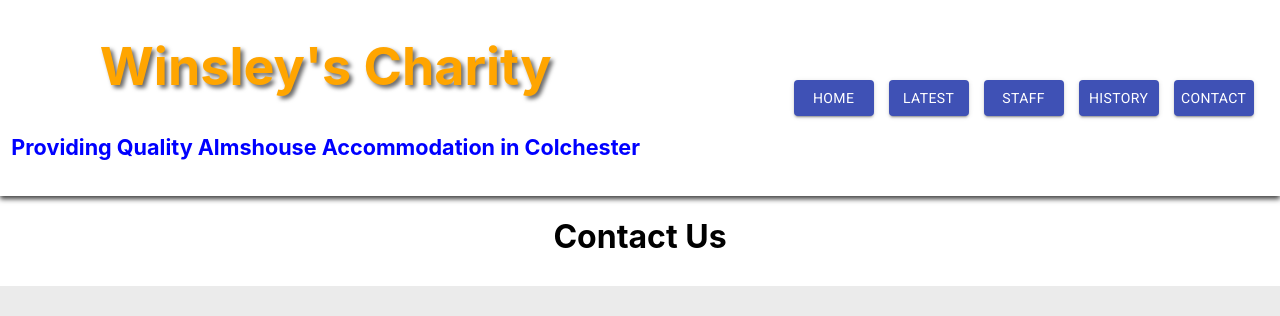
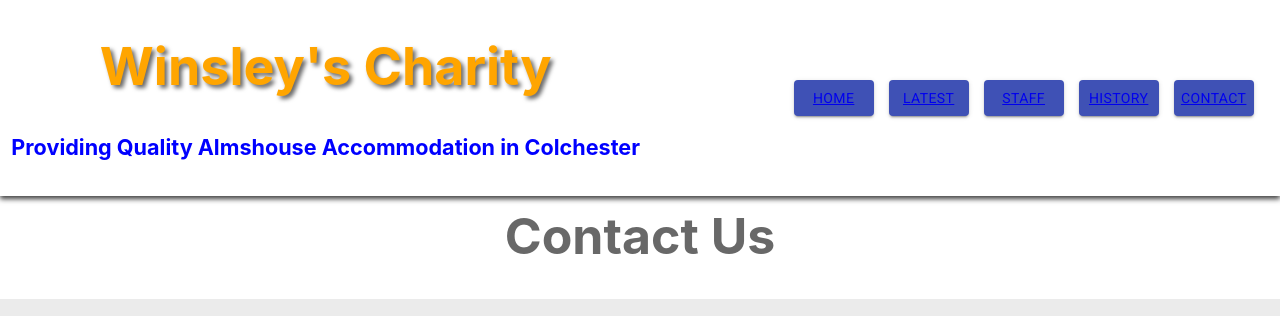
Before and after one commit to martytyndall/winsleyscharity_React.js, a React (Create React App) app: page /contact in a window 1280 px wide. Shown: the top 316 px of the page. Built offline with nearby package versions, Linux system fonts and the light colour scheme.

Commit message:
24/08/2021@15.12
modified nav links

```diff
--- a/src/App.css
+++ b/src/App.css
@@ -2,7 +2,9 @@
   text-align: center;
 }
 
-
+link{
+  text-decoration: none;
+}
 
 h3 {
   color: #474747;
--- a/src/App.js
+++ b/src/App.js
@@ -13,8 +13,8 @@
 
 function App() {
   return (
+    <div className="App">
     <Router>
-      <div className="App">
       <Header />
       <Switch>
         <Route exact path="/">
@@ -36,9 +36,9 @@
       </Switch>
       <Footer />
       <CookieConsent overlay>This website uses cookies to enhance the user experience.</CookieConsent>
+
+    </Router>
     </div>
-    </Router>
-
 
   );
 }
--- a/src/Components/TopNav.js
+++ b/src/Components/TopNav.js
@@ -4,6 +4,7 @@
 import MenuItem from '@material-ui/core/MenuItem';
 import MenuIcon from '@material-ui/icons/Menu';
 import { useState, useLayoutEffect, } from 'react';
+import { Link } from 'react-router-dom';
 
 export default function SimpleMenu() {
   const [anchorEl, setAnchorEl] = React.useState(null);
@@ -85,45 +86,45 @@
 
 
       <div className={desktopNavVisibility} id="desktop-nav">
+
         <Button
           id="link-button"
           variant="contained"
           color="primary"
-          href="/"
         >
-        Home
+          <Link to="/">Home</Link>
         </Button>
+
         <Button
           id="link-button"
           variant="contained"
           color="primary"
-          href="/latest"
         >
-        Latest
+          <Link to="/latest">Latest</Link>
         </Button>
+
         <Button
           id="link-button"
           variant="contained"
           color="primary"
-          href="/staff"
         >
-        staff
+          <Link to="/staff">Staff</Link>
         </Button>
+
         <Button
           id="link-button"
           variant="contained"
           color="primary"
-          href="/history"
         >
-        History
+          <Link to="/history">History</Link>
         </Button>
+
         <Button
           id="link-button"
           variant="contained"
           color="primary"
-          href="/contact"
         >
-        Contact
+          <Link to="/contact">Contact</Link>
         </Button>
       </div>
 
--- a/src/Views/Contact.js
+++ b/src/Views/Contact.js
@@ -2,7 +2,7 @@
 
 const Contact = () => {
     return (
-        <h1>Contact Us</h1>
+        <h1 className="page-title">Contact Us</h1>
     );
 }
 
--- a/src/Views/Latest.js
+++ b/src/Views/Latest.js
@@ -2,7 +2,7 @@
 
 const Latest = () => {
     return (
-        <h1>Latest News</h1>
+        <h1 className="page-title">Latest News</h1>
     );
 }
 
--- a/src/Views/Staff.js
+++ b/src/Views/Staff.js
@@ -2,7 +2,7 @@
 
 const Staff = () => {
     return (
-        <h1>Trustees and staff</h1>
+        <h1 className="page-title">Trustees and staff</h1>
     );
 }
 
```
Also changed, not shown: 16 other files (tests, documents, lock files or other folders).
